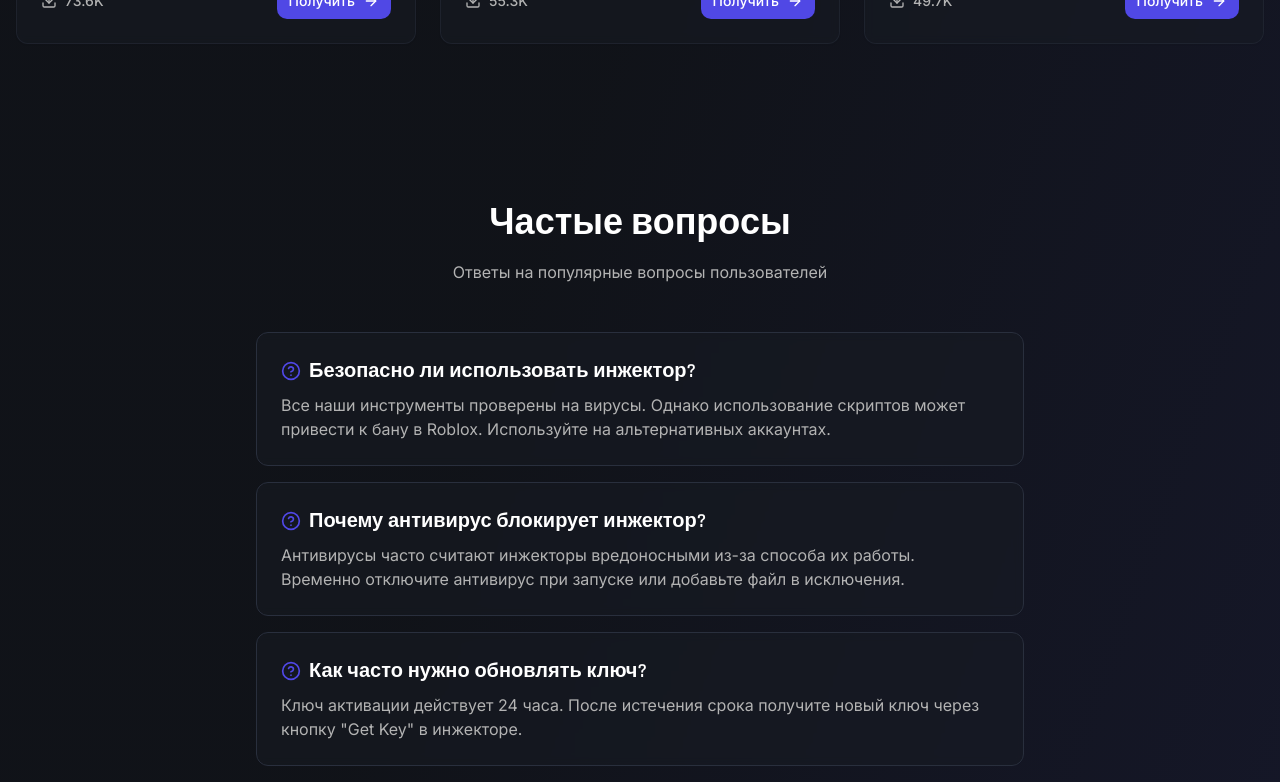
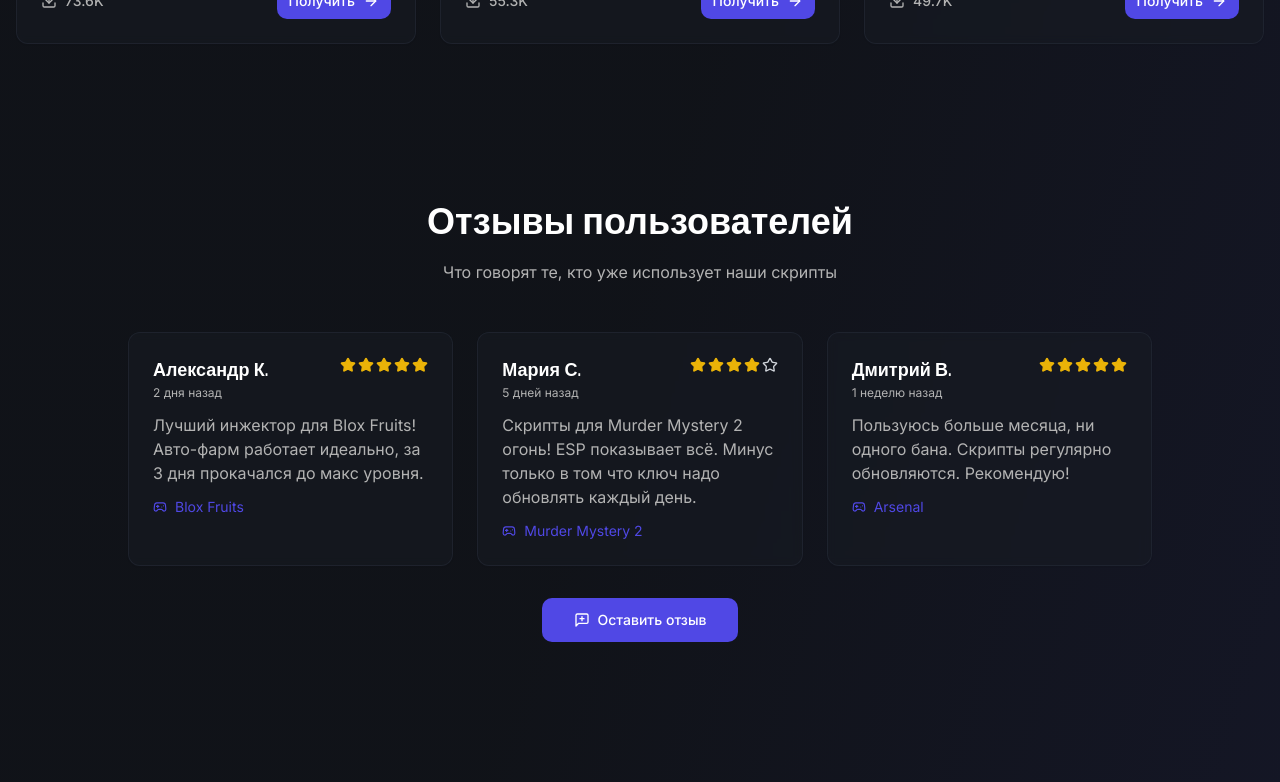
Before and after one commit to pr-poehali-dev/roblox-injector-portal, a React (Vite) app: page / in a window 1280 px wide. Shown: the part 1820-2602 px from the top of the page. Built offline with nearby package versions, Linux system fonts and the light colour scheme.

Commit message:
Добавить функциональную кнопку обратной связи

```diff
--- /dev/null
+++ b/src/components/ReviewsSection.tsx
@@ -0,0 +1,196 @@
+import { useState } from 'react';
+import { Button } from '@/components/ui/button';
+import { Card, CardContent } from '@/components/ui/card';
+import { Dialog, DialogContent, DialogDescription, DialogHeader, DialogTitle, DialogTrigger } from '@/components/ui/dialog';
+import { Textarea } from '@/components/ui/textarea';
+import { Input } from '@/components/ui/input';
+import { useToast } from '@/hooks/use-toast';
+import Icon from '@/components/ui/icon';
+
+interface Review {
+  id: number;
+  name: string;
+  rating: number;
+  text: string;
+  date: string;
+  game: string;
+}
+
+const ReviewsSection = () => {
+  const [reviews, setReviews] = useState<Review[]>([
+    {
+      id: 1,
+      name: "Александр К.",
+      rating: 5,
+      text: "Лучший инжектор для Blox Fruits! Авто-фарм работает идеально, за 3 дня прокачался до макс уровня.",
+      date: "2 дня назад",
+      game: "Blox Fruits"
+    },
+    {
+      id: 2,
+      name: "Мария С.",
+      rating: 4,
+      text: "Скрипты для Murder Mystery 2 огонь! ESP показывает всё. Минус только в том что ключ надо обновлять каждый день.",
+      date: "5 дней назад",
+      game: "Murder Mystery 2"
+    },
+    {
+      id: 3,
+      name: "Дмитрий В.",
+      rating: 5,
+      text: "Пользуюсь больше месяца, ни одного бана. Скрипты регулярно обновляются. Рекомендую!",
+      date: "1 неделю назад",
+      game: "Arsenal"
+    }
+  ]);
+
+  const [isOpen, setIsOpen] = useState(false);
+  const [newReview, setNewReview] = useState({
+    name: '',
+    rating: 5,
+    text: '',
+    game: ''
+  });
+  const { toast } = useToast();
+
+  const handleSubmitReview = () => {
+    if (!newReview.name || !newReview.text || !newReview.game) {
+      toast({
+        title: "Ошибка",
+        description: "Заполните все поля",
+        variant: "destructive"
+      });
+      return;
+    }
+
+    const review: Review = {
+      id: reviews.length + 1,
+      name: newReview.name,
+      rating: newReview.rating,
+      text: newReview.text,
+      date: "Только что",
+      game: newReview.game
+    };
+
+    setReviews([review, ...reviews]);
+    setNewReview({ name: '', rating: 5, text: '', game: '' });
+    setIsOpen(false);
+
+    toast({
+      title: "Спасибо за отзыв!",
+      description: "Ваш отзыв успешно добавлен",
+    });
+  };
+
+  const renderStars = (rating: number) => {
+    return Array.from({ length: 5 }).map((_, index) => (
+      <Icon
+        key={index}
+        name="Star"
+        size={16}
+        className={index < rating ? "text-yellow-500 fill-yellow-500" : "text-gray-300"}
+      />
+    ));
+  };
+
+  return (
+    <section className="container mx-auto px-4 py-20">
+      <div className="text-center mb-12">
+        <h3 className="text-4xl font-rajdhani font-bold mb-4">Отзывы пользователей</h3>
+        <p className="text-muted-foreground">Что говорят те, кто уже использует наши скрипты</p>
+      </div>
+
+      <div className="max-w-5xl mx-auto mb-8">
+        <div className="grid grid-cols-1 md:grid-cols-3 gap-6 mb-8">
+          {reviews.map((review) => (
+            <Card key={review.id} className="bg-card/50 backdrop-blur-sm border-border/50 hover:border-primary/50 transition-colors">
+              <CardContent className="pt-6">
+                <div className="flex items-start justify-between mb-3">
+                  <div>
+                    <h4 className="font-rajdhani font-semibold text-lg">{review.name}</h4>
+                    <p className="text-xs text-muted-foreground">{review.date}</p>
+                  </div>
+                  <div className="flex gap-0.5">
+                    {renderStars(review.rating)}
+                  </div>
+                </div>
+                <p className="text-muted-foreground mb-3">{review.text}</p>
+                <div className="flex items-center gap-2 text-sm">
+                  <Icon name="Gamepad2" size={14} className="text-primary" />
+                  <span className="text-primary">{review.game}</span>
+                </div>
+              </CardContent>
+            </Card>
+          ))}
+        </div>
+
+        <div className="text-center">
+          <Dialog open={isOpen} onOpenChange={setIsOpen}>
+            <DialogTrigger asChild>
+              <Button size="lg" className="gap-2">
+                <Icon name="MessageSquarePlus" size={20} />
+                Оставить отзыв
+              </Button>
+            </DialogTrigger>
+            <DialogContent>
+              <DialogHeader>
+                <DialogTitle className="text-2xl font-rajdhani">Оставить отзыв</DialogTitle>
+                <DialogDescription>Расскажите о вашем опыте использования наших скриптов</DialogDescription>
+              </DialogHeader>
+              <div className="space-y-4 mt-4">
+                <div>
+                  <label className="text-sm font-medium mb-2 block">Ваше имя</label>
+                  <Input
+                    placeholder="Например: Александр К."
+                    value={newReview.name}
+                    onChange={(e) => setNewReview({ ...newReview, name: e.target.value })}
+                  />
+                </div>
+                <div>
+                  <label className="text-sm font-medium mb-2 block">Игра</label>
+                  <Input
+                    placeholder="Например: Blox Fruits"
+                    value={newReview.game}
+                    onChange={(e) => setNewReview({ ...newReview, game: e.target.value })}
+                  />
+                </div>
+                <div>
+                  <label className="text-sm font-medium mb-2 block">Оценка</label>
+                  <div className="flex gap-2">
+                    {[1, 2, 3, 4, 5].map((star) => (
+                      <button
+                        key={star}
+                        onClick={() => setNewReview({ ...newReview, rating: star })}
+                        className="transition-transform hover:scale-110"
+                      >
+                        <Icon
+                          name="Star"
+                          size={28}
+                          className={star <= newReview.rating ? "text-yellow-500 fill-yellow-500" : "text-gray-300"}
+                        />
+                      </button>
+                    ))}
+                  </div>
+                </div>
+                <div>
+                  <label className="text-sm font-medium mb-2 block">Ваш отзыв</label>
+                  <Textarea
+                    placeholder="Поделитесь своим опытом использования скриптов..."
+                    value={newReview.text}
+                    onChange={(e) => setNewReview({ ...newReview, text: e.target.value })}
+                    rows={4}
+                  />
+                </div>
+                <Button onClick={handleSubmitReview} className="w-full">
+                  Отправить отзыв
+                </Button>
+              </div>
+            </DialogContent>
+          </Dialog>
+        </div>
+      </div>
+    </section>
+  );
+};
+
+export default ReviewsSection;
--- a/src/pages/Index.tsx
+++ b/src/pages/Index.tsx
@@ -5,6 +5,7 @@ import Icon from '@/components/ui/icon';
 import Header from '@/components/Header';
 import HeroSection from '@/components/HeroSection';
 import ScriptCard from '@/components/ScriptCard';
+import ReviewsSection from '@/components/ReviewsSection';
 import FAQSection from '@/components/FAQSection';
 import { scripts, categories } from '@/components/ScriptsData';
 
@@ -90,6 +91,8 @@ const Index = () => {
           )}
         </section>
 
+        <ReviewsSection />
+
         <FAQSection
           mainDownloadOpen={mainDownloadOpen}
           setMainDownloadOpen={setMainDownloadOpen}
```
